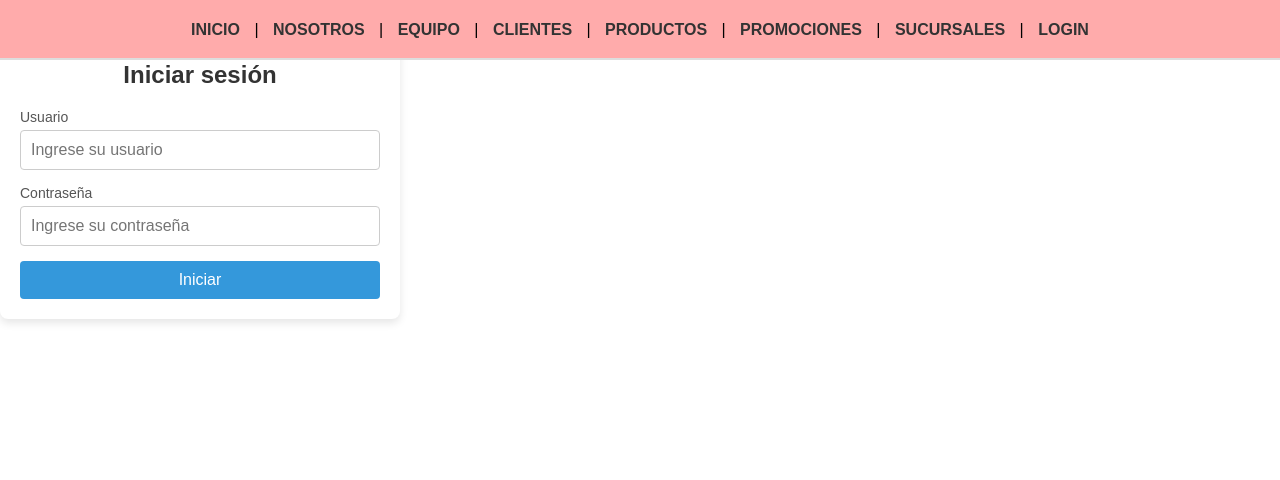
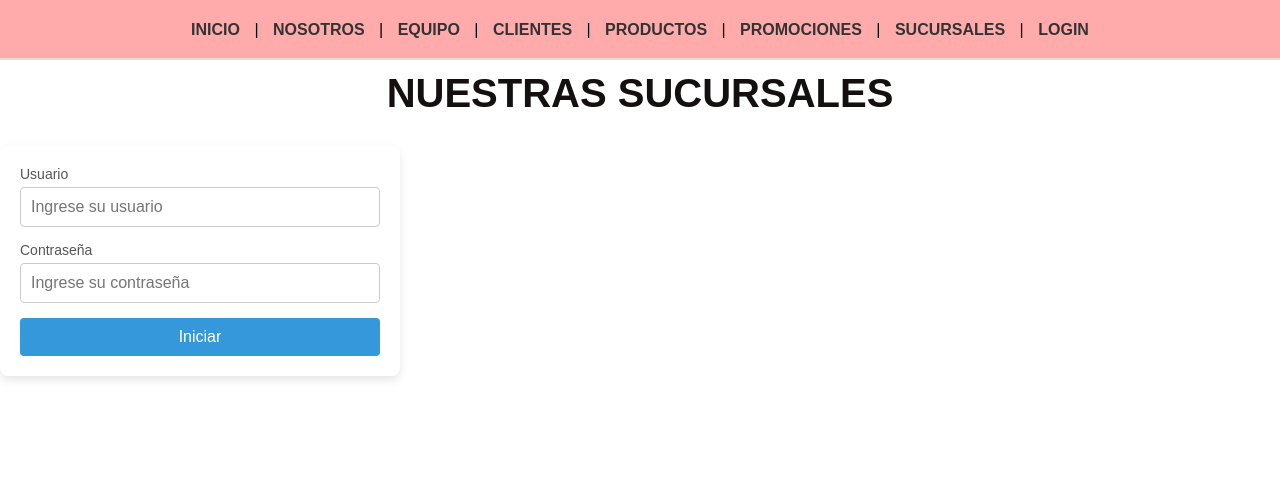
Before and after one commit to mindbrand729/DAW-Trabajo_Practico_Experimental_1, a Flask app: page /login in a window 1280 px wide. Shown: the part 99-579 px from the top of the page. Run offline with Flask 3, Linux system fonts and the light colour scheme; some libraries are stand-ins or nearby versions.

Commit message:
Cambiar titulo

```diff
--- a/Sitio_Web_Taller_mecanico/templates/login.html
+++ b/Sitio_Web_Taller_mecanico/templates/login.html
@@ -11,8 +11,11 @@
         {% include 'shared/header.html' %}
 
         <main>
+          <h1 class="page-title">Nuestras Sucursales</h1>
+          <div class="team-grid" id="team-container"></div>
+
           <div class="login-container">
-            <h1>Iniciar sesión</h1>
+
             <form id="login-form">
               <div class="input-group">
                 <label for="username">Usuario</label>
@@ -22,10 +25,9 @@
                 <label for="password">Contraseña</label>
                 <input type="password" id="password" placeholder="Ingrese su contraseña" required>
               </div>
-            <button type="submit">Iniciar</button>
-    </form>
-  </div>
-
+              <button type="submit">Iniciar</button>
+            </form>
+          </div>
 
 
         </main>
```
